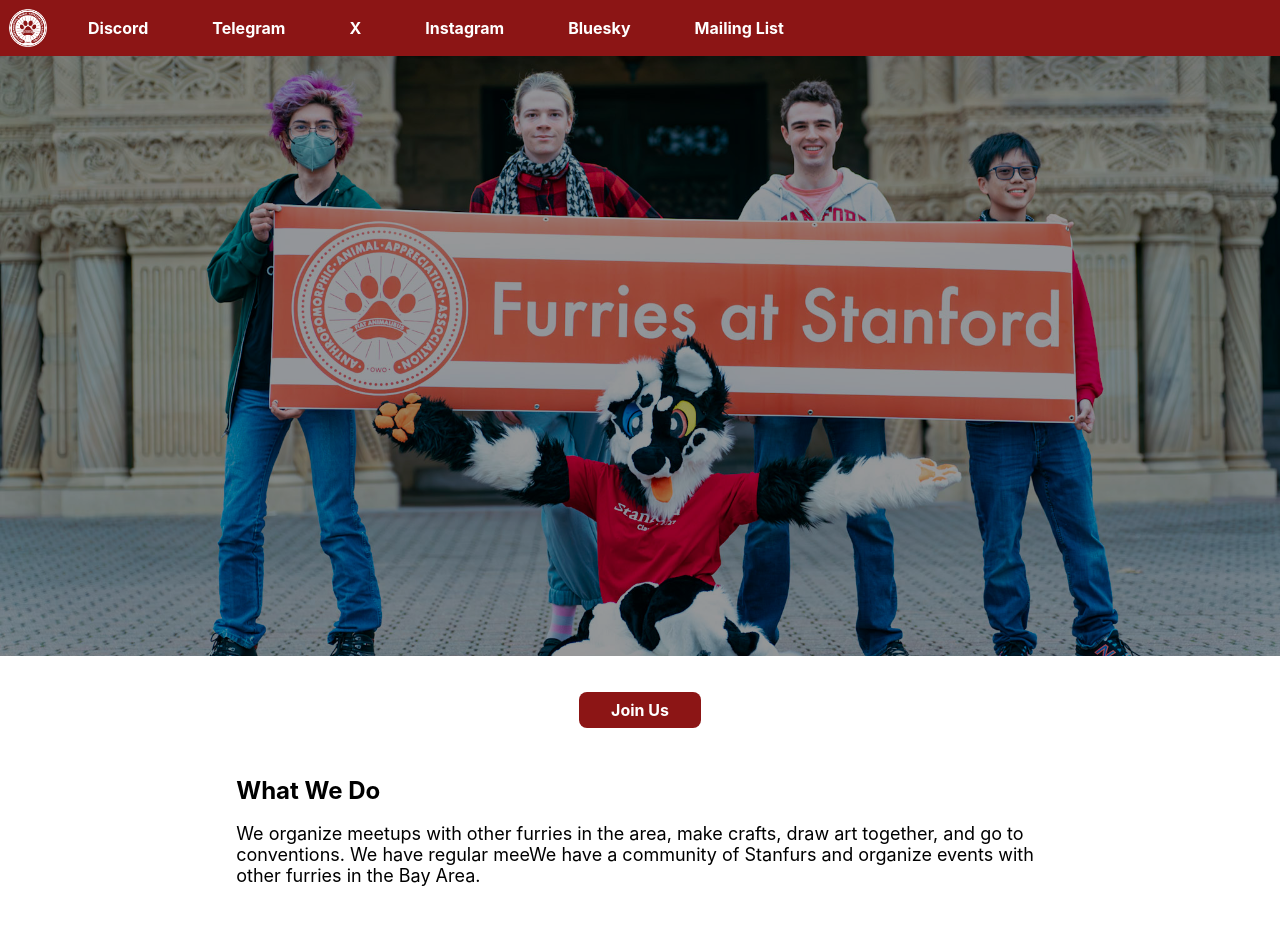
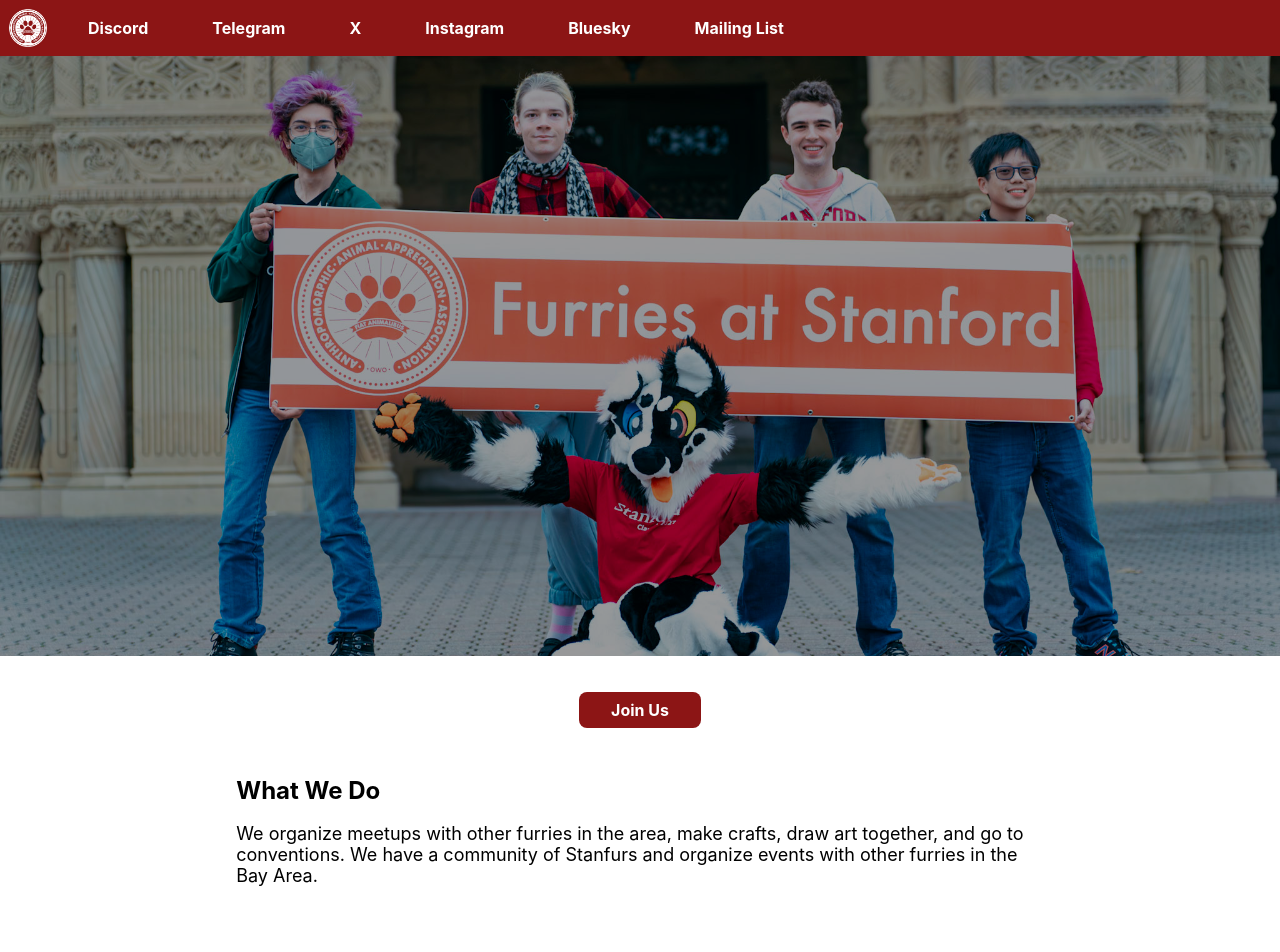
Before and after one commit to Stanford-Furries/stanford-furries-website, a React (Create React App) app: page / in a window 1280 px wide. Shown: the top 952 px of the page. Built offline with nearby package versions, Linux system fonts and the light colour scheme.

Commit message:
Fixed typos

```diff
--- a/src/components/App.jsx
+++ b/src/components/App.jsx
@@ -16,7 +16,7 @@
       />
       <main>
         <a target="#" href="https://discord.gg/DdS4ZwQUW9" class="call-to-action">Join Us</a>
-        <ContentBlock header="What We Do" text="We organize meetups with other furries in the area, make crafts, draw art together, and go to conventions. We have regular meeWe have a community of Stanfurs and organize events with other furries in the Bay Area." />
+        <ContentBlock header="What We Do" text="We organize meetups with other furries in the area, make crafts, draw art together, and go to conventions. We have a community of Stanfurs and organize events with other furries in the Bay Area." />
         <ContentBlock />
         <ContentBlock header="How do I get involved?" text="We're most active on Discord. Alternatively, if you want to meet more furries in the area, join our Telegram group. You don't have to be a furry to join–if you want to see what it's all about, stop by. We guarantee you'll have a paw-some time :3" />
         <ContentBlock />
--- a/src/components/Footer.jsx
+++ b/src/components/Footer.jsx
@@ -3,7 +3,7 @@
 function Footer() {
   return (
     <footer>
-      Questions? Concerns? Get in touch with us by
+      Questions? Concerns? Get in touch with us by{" "}
       <a href="mailto:furries.at.stanford@gmail.com">email</a>.
     </footer>
   );
```
